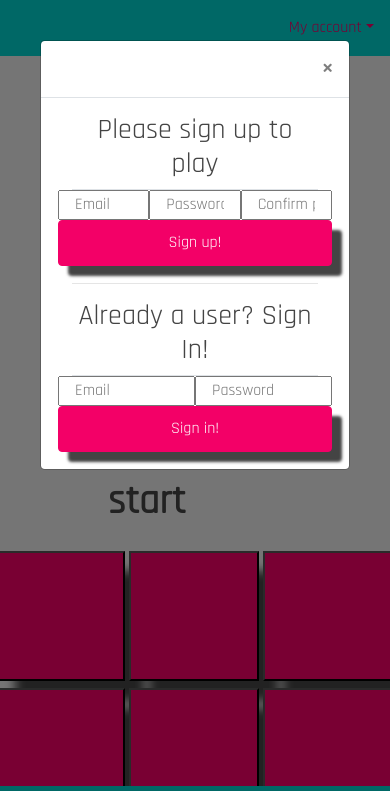
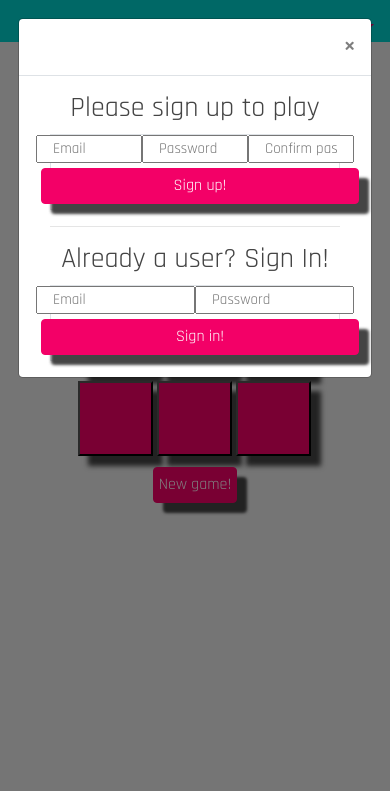
Before and after one commit to elinagorshkova/tic-tac-toe-client, a website built with webpack: page index.html in a window 390 px wide. Shown: the top 791 px of the page. Built offline with nearby package versions, Linux system fonts and the light colour scheme.

Commit message:
Improved responsiveness
Add @mediaquery to improve responsiveness when open on mobile devises

```diff
--- a/assets/scripts/auth/events.js
+++ b/assets/scripts/auth/events.js
@@ -32,7 +32,7 @@ const onSignIn = function (event) {
 
 const onChangePassword = function (event) {
   event.preventDefault()
-  const data = getFormFields(event.target) // {passwords: {old: 123}, {new: 234}}
+  const data = getFormFields(event.target)
   api.changePassword(data)
     .then(ui.changePasswordSuccess)
     .catch(ui.failure)
@@ -45,6 +45,7 @@ const onSignOut = function (event) {
     .catch(ui.failure)
 }
 
+// Shows modal Sign In/Sign Out form
 const onShowAuth = function () {
   $('#starting-form').modal('show')
   $('.auth-forms').show()
--- a/assets/scripts/auth/ui.js
+++ b/assets/scripts/auth/ui.js
@@ -11,7 +11,6 @@ const signInSuccess = function (data) {
   store.user = data.user
   $('.auth-forms').fadeOut()
   $('#user-message').text('Successful sign in')
-  // console.log('Signed in successfuly', 'user is:', store.user)
   document.getElementById('sign-in').reset()
   $('#game-flow-message').text('Press "New Game" to start')
   $('#starting-form').modal('hide')
@@ -37,7 +36,6 @@ const newGameSuccess = function (data) {
   store.game = data.game
   $('#user-message').text('New Game Created')
   $('#game-flow-message').text('Let`s have some fun!')
-  // console.log('New Game Created', data)
 }
 
 const checkApiSuccess = function (data) {
@@ -47,20 +45,22 @@ const checkApiSuccess = function (data) {
   }
   const gamesPlayed = data.games.length
   const wins = data.games.filter(gamesWon)
-  $('#check-api').attr('data-content', 'Games played: ' + gamesPlayed + '||' + 'Games won: ' + wins.length)
+  $('#check-api').attr('data-content', 'Games played/Games won: ' + gamesPlayed + '/' + wins.length)
   $('#check-api').popover('show')
 }
 
 const eachMoveSuccess = function (data) {
-  console.log('Api updated')
   $('#user-message').text('Updated')
 }
+
+// Error on signing in/signing up
 const authFailure = function () {
   $('#user-message').text('Incorrect email and/or password')
   document.getElementById('sign-up').reset()
   document.getElementById('sign-in').reset()
 }
 
+// Universal Error message
 const failure = function () {
   $('#user-message').text('Error')
   console.error('Failure')
--- a/assets/scripts/script.js
+++ b/assets/scripts/script.js
@@ -67,6 +67,7 @@ const winConditions = function (moves, marker) {
   }
 }
 
+// Function runs any time a user hits a cell.
 const game = function (event) {
   event.preventDefault()
   const moves = store.game.cells
--- a/assets/styles/index.scss
+++ b/assets/styles/index.scss
@@ -7,11 +7,40 @@ $danger: #00d1cd;
 
 @import '~bootstrap/scss/bootstrap';
 
+@media (max-width: 650px) {
+  body {
+    .game-score, #game-flow-message {
+      display: flex;
+      font-size: 1em;
+      font-weight: bold;
+      justify-content: center;
+      padding: 3px;
+    }
+
+    #game-title {
+      color: $gray;
+      display: flex;
+      margin-top: 50px;
+      font-size: 2em;
+      font-weight: bold;
+      justify-content: center;
+    }
+
+    .cell {
+      background-color: $pink;
+      box-shadow: 10px 10px 5px $gray;
+      color: $lightgray;
+      height: 2.5em;
+      width: 2.5em;
+      font-size: 30px;
+    }
+  }
+}
+
 #board {
   display: flex;
   align-items: center;
   justify-content: center;
-  padding: 10px;
 }
 
 body {
@@ -23,59 +52,56 @@ body {
 
 .btn {
   box-shadow: 10px 10px 3px $gray;
-  padding: 10px;
+  padding: 5px;
+  margin: 5px;
 }
 
 
 .cell {
   background-color: $pink;
   box-shadow: 20px 20px 10px $gray;
-  color:$lightgray;
-  height: 130px;
-  width: 130px;
+  color: $lightgray;
+  height: 2em;
+  width: 2em;
   font-size: 65px;
 }
 
 #change-password {
+  align-items: center;
   display: flex;
   justify-content: center;
-  align-items: center;
   text-align: center;
 }
+
 #check-api {
   height: 30px;
   width: 150px;
   font-size: 15px;
+  padding: 5px;
 }
-
-
-#navbarNavDropdown {
-  display: flex;
-  justify-content: flex-end;
-  text-align: right;
-}
-
 
 .game-score, #game-flow-message {
   display: flex;
-  font-size: 40px;
+  font-size: 2em;
   font-weight: bold;
   justify-content: center;
-  padding: .5rem;
+  padding: 5px;
 }
 
 #game-title {
   color: $gray;
   display: flex;
   margin-top: 100px;
-  font-size: 50px;
+  font-size: 3em;
   font-weight: bold;
   justify-content: center;
-  padding: 20px;
+  padding: 5px;
 }
-.navbar {
-  background-color: $sea;
-  color: $gray;
+
+#navbarNavDropdown {
+  display: flex;
+  justify-content: flex-end;
+  text-align: right;
 }
 .modal-login {
   color: #636363;
@@ -154,22 +180,27 @@ body {
 background: #45aba6;
 outline: none;
 }
-.score {
+
+.navbar {
+  background-color: $sea;
+  color: $gray;
+  height: 5vh;
 }
+
+
 #starting-form {
   display: flex;
   text-align: center;
   justify-content: center;
-  padding: 2rem;
+  padding: 10px;
+  font-size: 15px;
 }
+
 #start-over {
   display: flex;
   justify-content: center;
 }
+
 #user-message {
-  text-align: right
+  text-align: right;
 }
-.trigger-btn {
-  display: inline-block;
-  margin: 100px auto;
-	}
--- a/index.html
+++ b/index.html
@@ -92,13 +92,14 @@
 
 
 <!-- Game board -->
-<h1 id='game-title'>Tic Tac Toe</h1>
-  <div class='row game-score'>
+<div class='container-fluid'>
+<h1 class='col-xs-12' id='game-title'>Tic Tac Toe</h1>
+  <div class='row col-12 game-score'>
     <div id='x'> X </div>
     <div> &nbsp;&nbsp; : &nbsp;&nbsp; </div>
     <div id='o'> O </div>
   </div>
-  <div id='game-flow-message'> Please Sign In to start </div>
+  <div class='row col-12' id='game-flow-message'> Please Sign In to start </div>
   <table id='board'>
     <tbody>
       <tr>
@@ -118,8 +119,9 @@
       </tr>
   </tbody>
   </table>
+</div>
   <!-- Game Board -->
-  <div id='start-over'>
+  <div class='row' id='start-over'>
 <button class='new-game btn btn-primary' title="New Game">New game!</button>
 </div>
 <footer>
@@ -128,7 +130,7 @@
       <ul class="navbar-nav mr-auto">
         <li class="nav-item active">
           <a id='check-api' tabindex="0" class="btn btn-primary" role="button" data-toggle="popover" data-trigger="focus" title="My statistics" data-content="">My Statistics</a>
-        </li>
+      </li>
       </ul>
         <div class="container alert" role="alert" id='user-message'> </div>
     </div>
```
Also changed, not shown: assets/scripts/auth/api.js (+8 -0 lines). Lines whose indentation alone changed are shown as unchanged.
